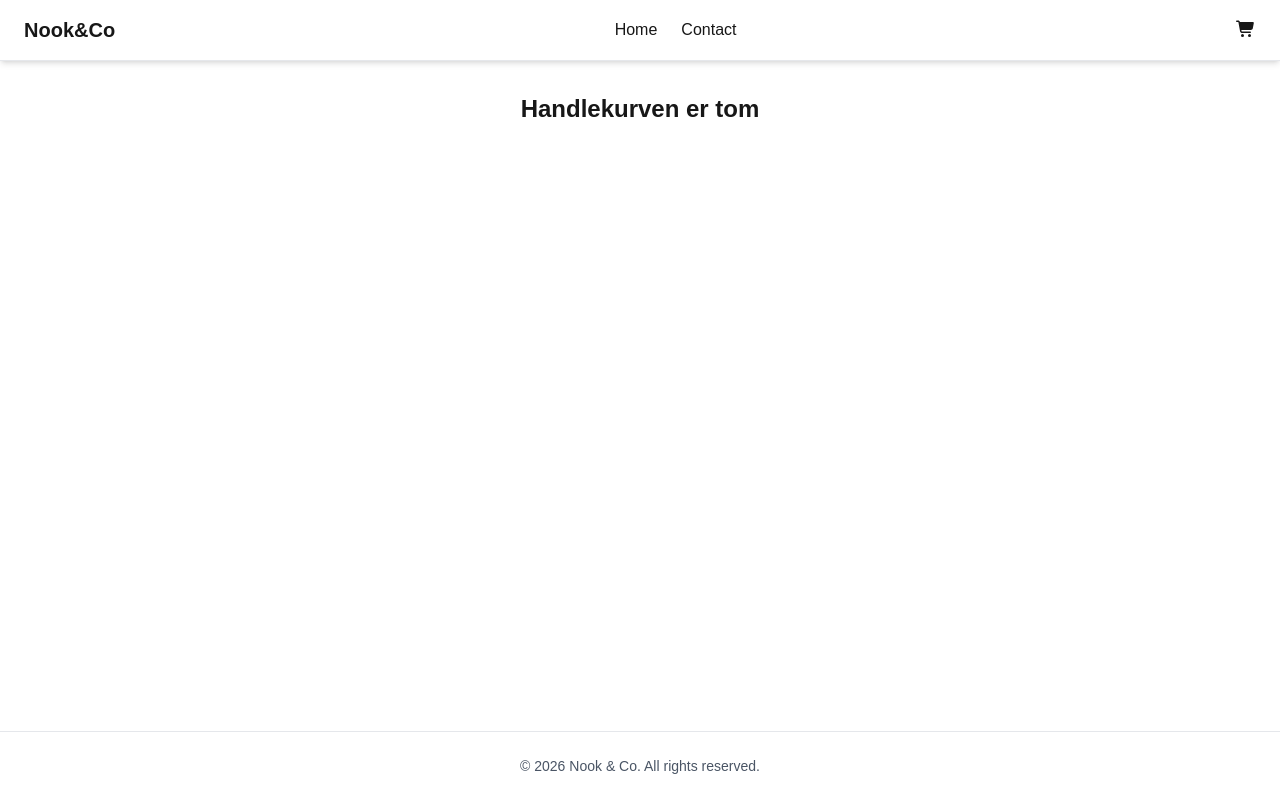
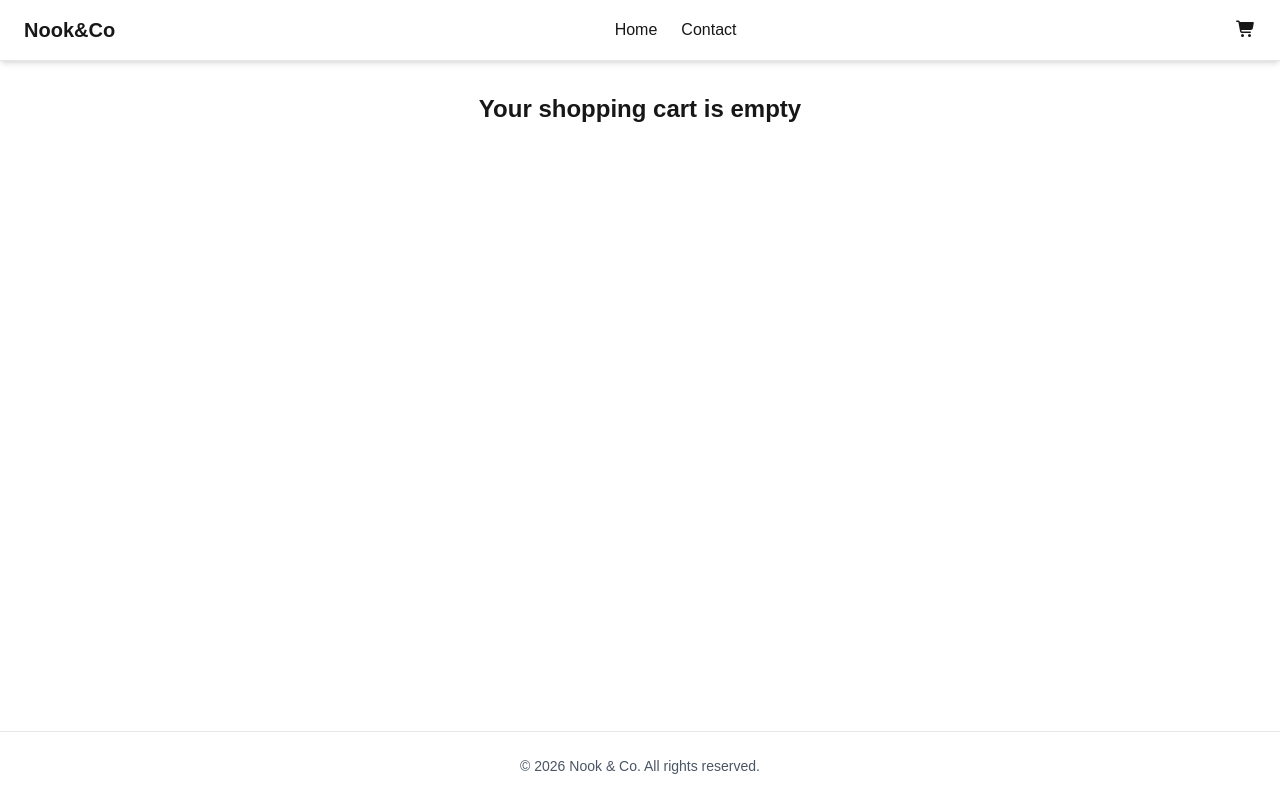
Before and after one commit to priscilla-cassandra/nook-co_javascript_frameworks_course_assignment, a Next.js app: page /cart in a window 1280 px wide. Built offline with nearby package versions, Linux system fonts and the light colour scheme.

Commit message:
refactor: changed a <p> from norwegian to english

```diff
--- a/src/app/cart/page.tsx
+++ b/src/app/cart/page.tsx
@@ -16,7 +16,7 @@ export default function CartPage() {
   if (items.length === 0) {
     return (
       <p className="mt-8 text-center text-2xl font-semibold">
-        Handlekurven er tom
+        Your shopping cart is empty
       </p>
     );
   }
```
